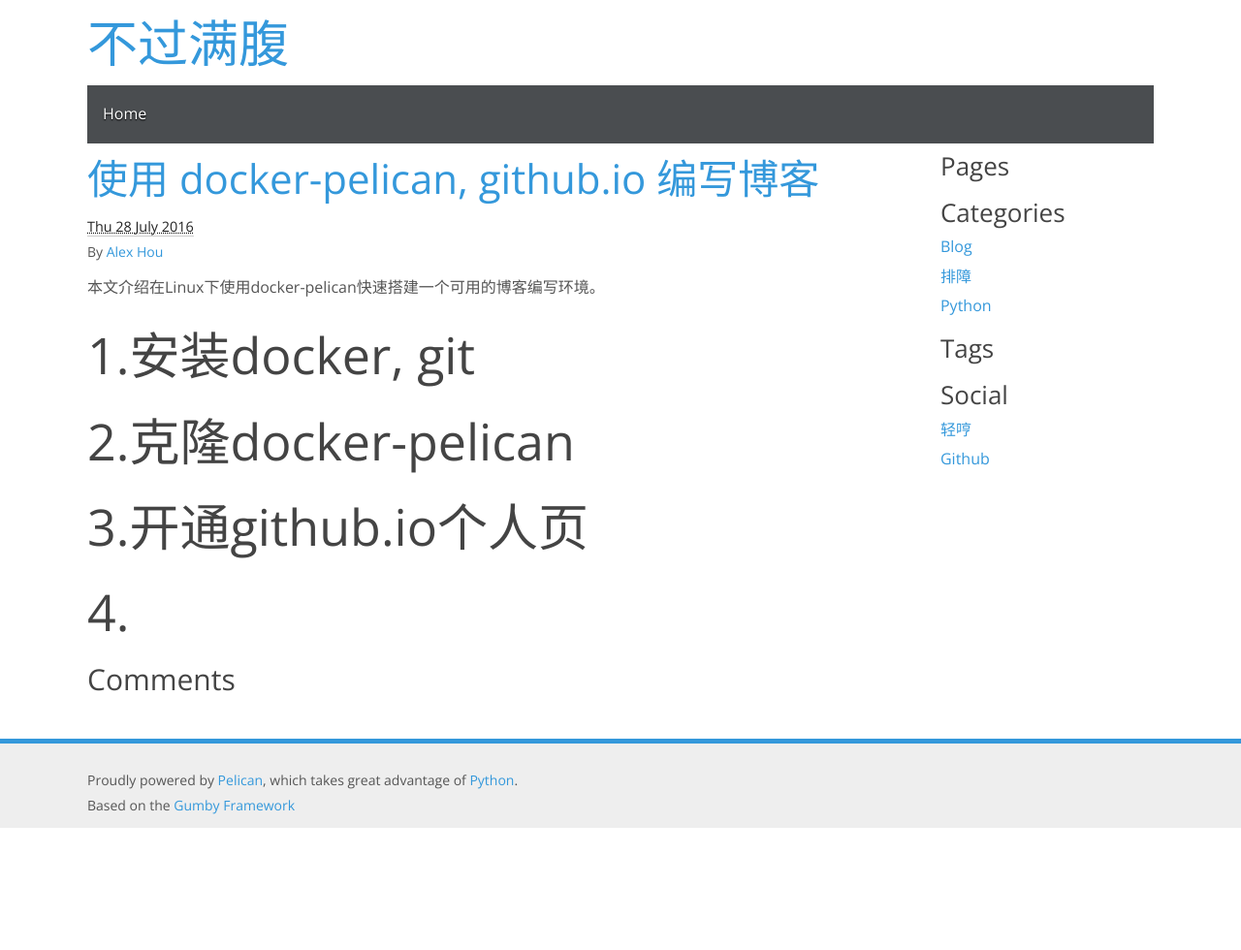
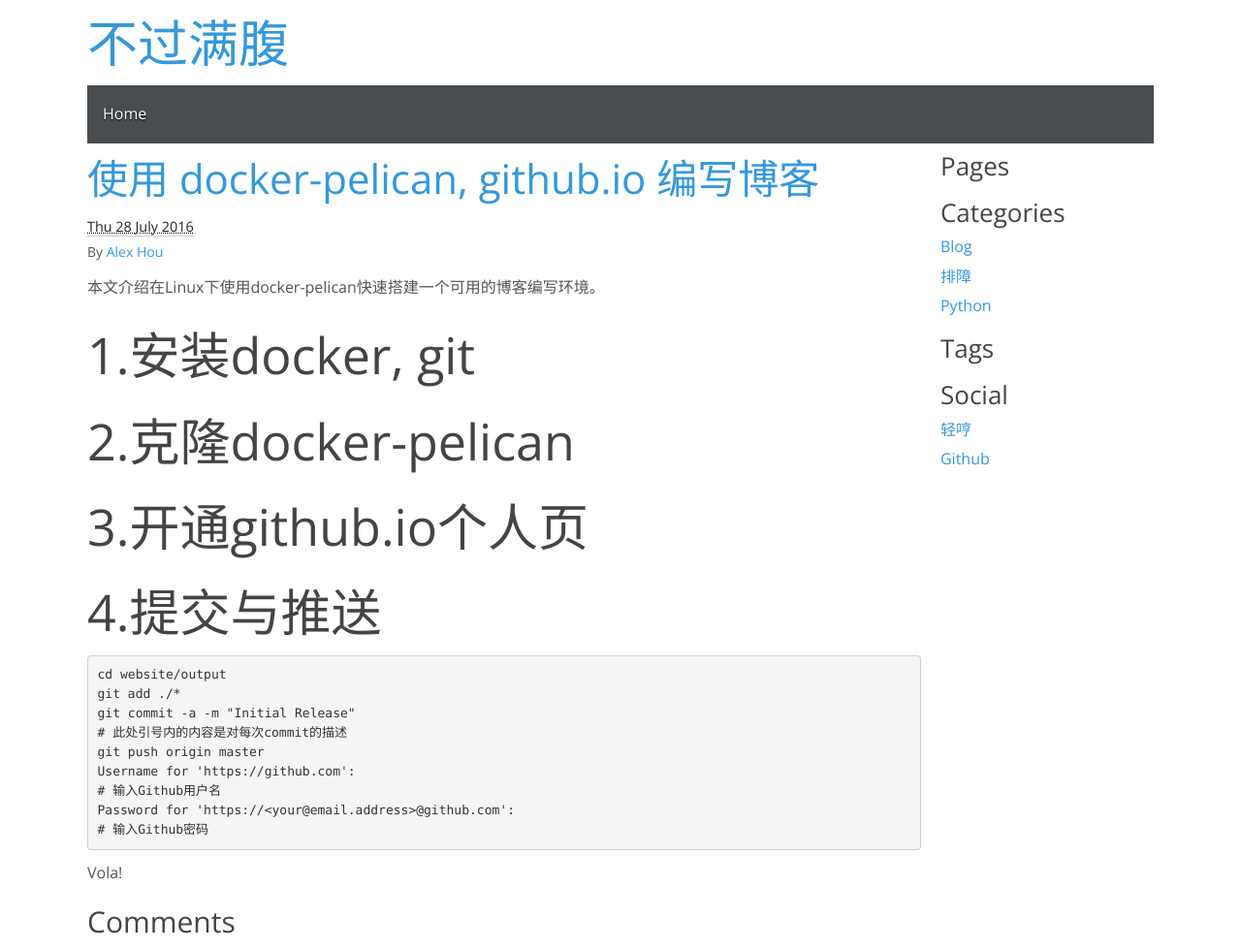
Before and after one commit to Alex-Hou/Alex-Hou.github.io, a plain HTML site: page pages/2016/07/28/using-docker-pelican/index.html in a window 1280 px wide. Shown: the top 980 px of the page at 97% size. Before the commit the page ends 854 px from the top, so only its background shows below. Drawn offline with nearby package versions, Linux system fonts and the light colour scheme; a script that the page names is missing.

Commit message:
still working on it

```diff
--- a/pages/2016/07/28/using-docker-pelican/index.html
+++ b/pages/2016/07/28/using-docker-pelican/index.html
@@ -66,7 +66,20 @@
 <h1>1.安装docker, git</h1>
 <h1>2.克隆docker-pelican</h1>
 <h1>3.开通github.io个人页</h1>
-<h1>4.</h1>
+<h1>4.提交与推送</h1>
+<div class="highlight"><pre><span></span>cd website/output
+git add ./*
+git commit -a -m &quot;Initial Release&quot;
+# 此处引号内的内容是对每次commit的描述
+git push origin master
+Username for &#39;https://github.com&#39;:
+# 输入Github用户名
+Password for &#39;https://&lt;your@email.address&gt;@github.com&#39;:
+# 输入Github密码
+</pre></div>
+
+
+<p>Vola!</p>
             </div><!-- /.entry-content -->
             <div class="comments">
               <h3>Comments</h3>
```
Also changed, not shown: feeds/alex-hou.atom.xml (+14 -1 lines), feeds/alex-hou.rss.xml (+14 -1 lines).
